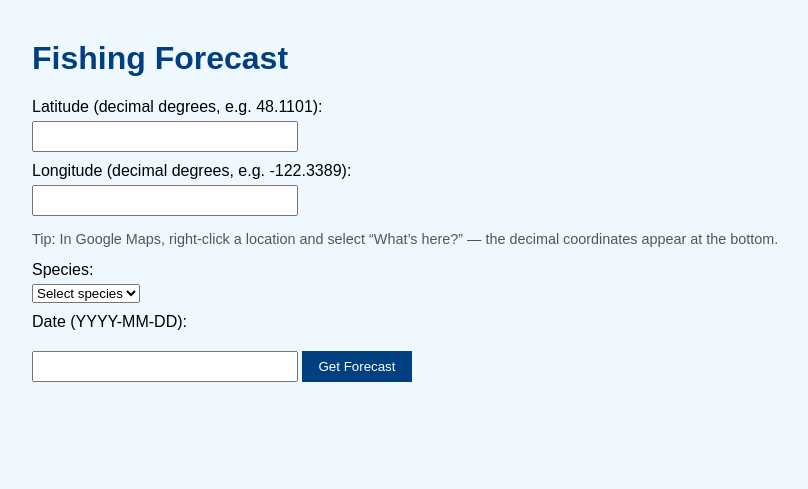
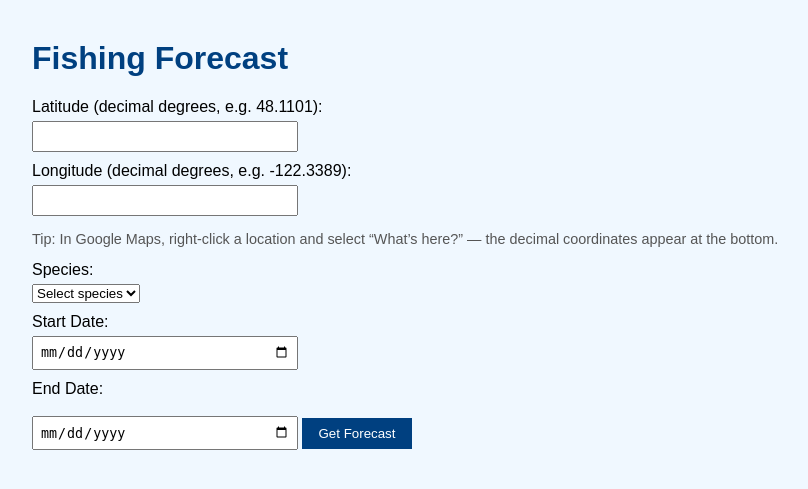
Before and after one commit to felicityforge/Fishing-Forecast, a Flask app: page / in a window 1280 px wide. Shown: the top 489 px of the page, without its empty margins (8-816 px from the left). Run offline with Flask 3, Linux system fonts and the light colour scheme.

Commit message:
Add date inputs and improve forecast result display

```diff
--- a/templates/index.html
+++ b/templates/index.html
@@ -37,22 +37,48 @@ Tip: In Google Maps, right-click a location and select “What’s here?” —
 </select>
 
 
-        <label>Date (YYYY-MM-DD):</label>
-        <input type="text" name="date" required>
+        <label>Start Date:</label>
+        <input type="date" name="start_date" required>
+
+        <label>End Date:</label>
+        <input type="date" name="end_date" required>
+
 
         <button type="submit">Get Forecast</button>
     </form>
     <div id="result"></div>
 
 <script>
-document.getElementById("forecastForm").addEventListener("submit", async (e) => {
+  document.getElementById("forecastForm").addEventListener("submit", async (e) => {
     e.preventDefault(); // stop page reload
     const params = new URLSearchParams(new FormData(e.target));
     const response = await fetch("/forecast?" + params.toString());
     const data = await response.json();
-    document.getElementById("result").innerHTML = data.message || data.error;
-});
 
+    if (data.error) {
+      document.getElementById("result").innerHTML = `<p style="color:red;">${data.error}</p>`;
+      return;
+    }
+
+    let html = `<h3>${data.message}</h3>`;
+    html += `<table border="1" cellpadding="6" style="border-collapse: collapse; margin-top: 10px;">
+              <tr style="background-color:#004080; color:white;">
+                <th>Date</th>
+                <th>Best Hours</th>
+                <th>Activity Score</th>
+              </tr>`;
+
+    data.reports.forEach(day => {
+      html += `<tr>
+                <td>${day.date}</td>
+                <td>${day.best_block}</td>
+                <td>${day.activity}%</td>
+              </tr>`;
+    });
+
+    html += `</table>`;
+    document.getElementById("result").innerHTML = html;
+  });
 </script>
 
 </body>
```
